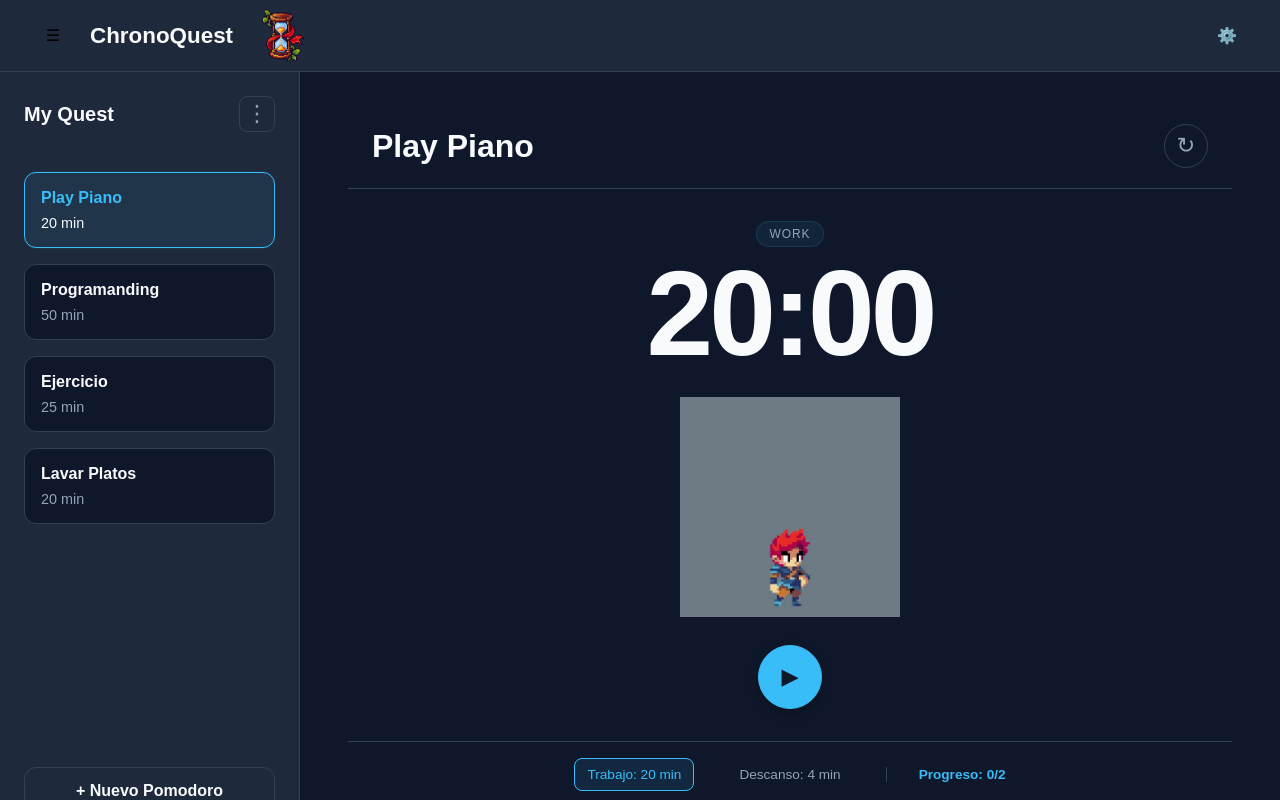
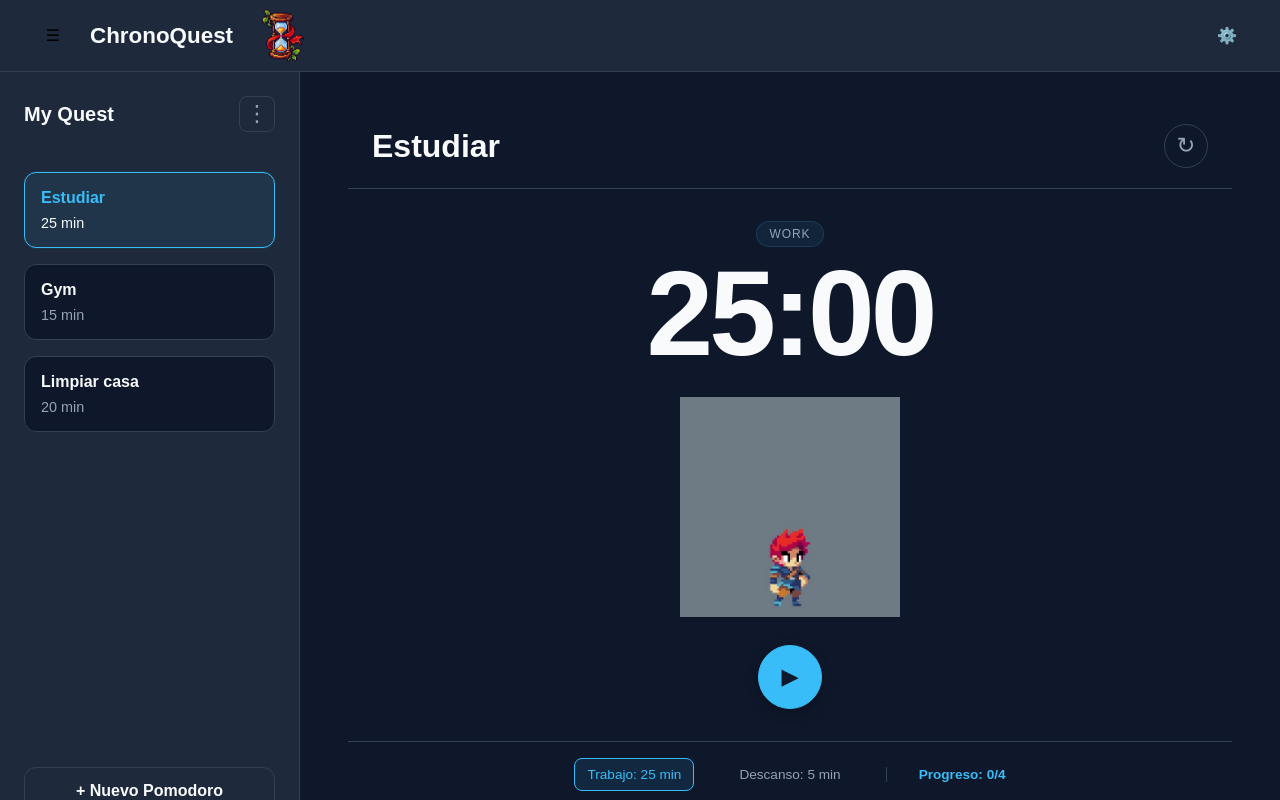
Before and after one commit to Neiyher/pomodoro, a React (Vite) app: page / in a window 1280 px wide. Built offline with nearby package versions, Linux system fonts and the light colour scheme.

Commit message:
feat: pomodoro de ejemplo actualizado

```diff
--- a/src/data/Pomodoros.ts
+++ b/src/data/Pomodoros.ts
@@ -3,37 +3,11 @@ import type { Pomodoro } from "../types/Pomodoro"
 export const pomodoros: Pomodoro[] = [
     {
         id: 1,
-        title: "Play Piano",
-
-        workTime: 20 * 60,
-        breakTime: 4 * 60,
-        longBreakTime: 0,
-
-        targetPomodoros: 2,
-        completedPomodoros: 0,
-
-        check: false,
-    },
-    {
-        id: 2,
-        title: "Programanding",
-
-        workTime: 50 * 60,
-        breakTime: 10 * 60,
-        longBreakTime: 20 * 60,
-
-        targetPomodoros: 2,
-        completedPomodoros: 0,
-
-        check: false,
-    },
-    {
-        id: 3,
-        title: "Ejercicio",
+        title: "Estudiar",
 
         workTime: 25 * 60,
         breakTime: 5 * 60,
-        longBreakTime: 10 * 60,
+        longBreakTime: 15,
 
         targetPomodoros: 4,
         completedPomodoros: 0,
@@ -41,12 +15,25 @@ export const pomodoros: Pomodoro[] = [
         check: false,
     },
     {
-        id: 4,
-        title: "Lavar Platos",
+        id: 2,
+        title: "Gym",
+
+        workTime: 15 * 60,
+        breakTime: 2 * 60,
+        longBreakTime: 5 * 60,
+
+        targetPomodoros: 3,
+        completedPomodoros: 0,
+
+        check: false,
+    },
+    {
+        id: 3,
+        title: "Limpiar casa",
 
         workTime: 20 * 60,
-        breakTime: 0,
-        longBreakTime: 0,
+        breakTime: 0 * 60,
+        longBreakTime: 0 * 60,
 
         targetPomodoros: 1,
         completedPomodoros: 0,
```
